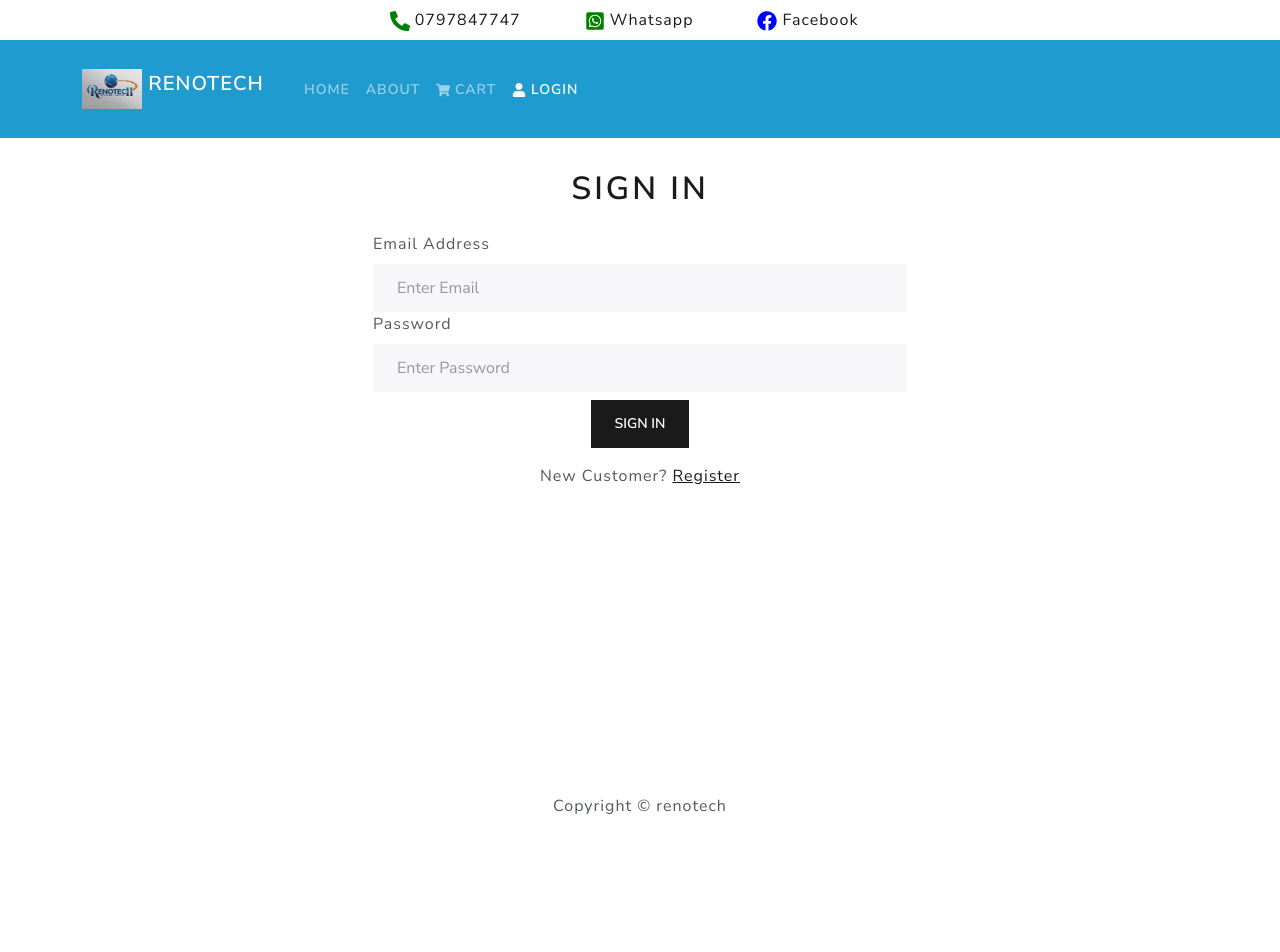
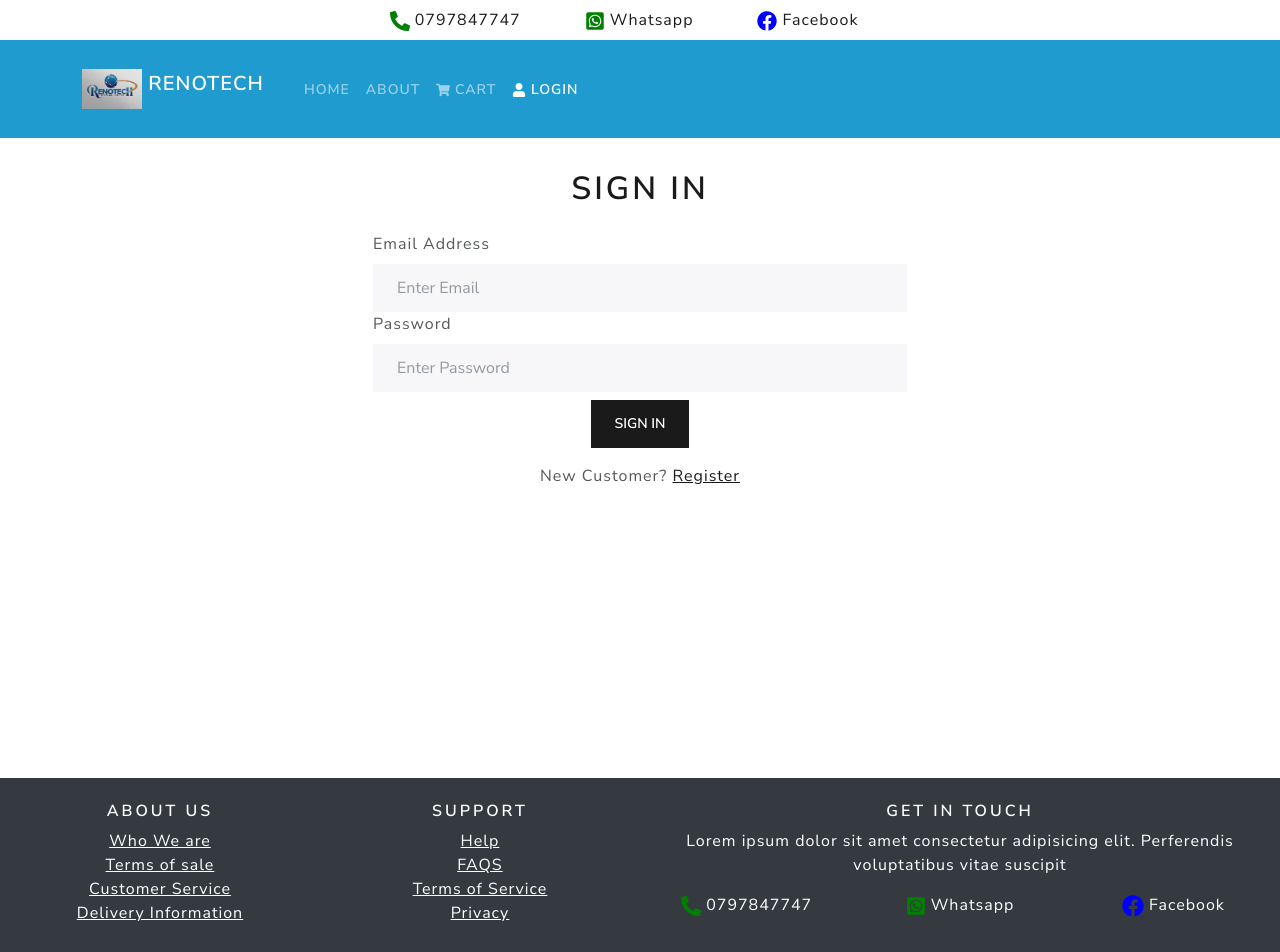
Before and after one commit to kamula/reno1, a React (Create React App) app in the folder frontend/: page /#/login in a window 1280 px wide. Shown: the top 952 px of the page. Before the commit the page ends 834 px from the top, so only its background shows below. Built offline with nearby package versions, Linux system fonts and the light colour scheme.

Commit message:
footer build

```diff
--- a/frontend/src/components/Footer.js
+++ b/frontend/src/components/Footer.js
@@ -1,15 +1,55 @@
-import React from 'react';
-import { Container,Col,Row } from 'react-bootstrap';
-;
+import React from "react"
+import { Row,Col } from 'react-bootstrap'
+import { FaPhoneAlt,FaWhatsappSquare,FaFacebook } from "react-icons/fa";
 
-function Footer() {
-  return <footer>
-      <Container>
-        <Row>
-          <Col className='text-center py-3'>Copyright &copy; renotech</Col>
-        </Row>
-      </Container>
-  </footer>;
-}
+const Footer = () => <footer  className="page-footer font-small blue pt-4 bg-dark text-white">
+    <div className="container-fluid text-center text-md-left">
+        <div className="row">
 
-export default Footer;
+
+            <hr className="clearfix w-100 d-md-none pb-0"/>
+
+            <div className="col-md-3 mb-md-0 mb-3">
+                <h5 className="text-uppercase text-white">About Us</h5>
+                <ul className="list-unstyled" >
+                    <li ><a className="text-white" href="#!">Who We are</a></li>
+                    <li><a className="text-white" href="#!">Terms of sale</a></li>
+                    <li><a className="text-white" href="#!">Customer Service</a></li>
+                    <li><a className="text-white" href="#!">Delivery Information</a></li>
+                </ul>
+            </div>
+
+            <div className="col-md-3 mb-md-0 mb-3">
+                <h5 className="text-uppercase text-white">Support</h5>
+                <ul className="list-unstyled">
+                    <li><a className="text-white" href="#!">Help</a></li>
+                    <li><a className="text-white" href="#!">FAQS</a></li>
+                    <li><a className="text-white" href="#!">Terms of Service</a></li>
+                    <li><a className="text-white" href="#!">Privacy</a></li>
+                </ul>
+            </div>
+            <div className="col-md-6 mt-md-0 mt-3">
+                <h5 className="text-uppercase text-white">Get In Touch</h5>
+                <p>Lorem ipsum dolor sit amet consectetur adipisicing elit. Perferendis voluptatibus vitae suscipit</p>
+                <Row>
+                  <Col>
+                    <FaPhoneAlt color="green" size={20}/> 0797847747
+                  </Col>
+                  <Col>
+                    <FaWhatsappSquare color="green" size={20}/> Whatsapp
+                  </Col>
+                  <Col>
+                  <FaFacebook color="blue" size={22}/> Facebook
+                  </Col>
+                </Row>
+
+            </div>
+        </div>
+    </div>
+
+    <div className="footer-copyright text-center py-3">Copyright &copy; renotech
+    </div>
+
+</footer>
+
+export default Footer
--- a/frontend/src/index.css
+++ b/frontend/src/index.css
@@ -56,3 +56,7 @@ h2{
     font-size: 2.5vw;
   }
 }
+/* Footer {
+  background-color: black;
+  color: white;
+} */
```
Also changed, not shown: 9 other files (tests, documents, lock files or other folders).
